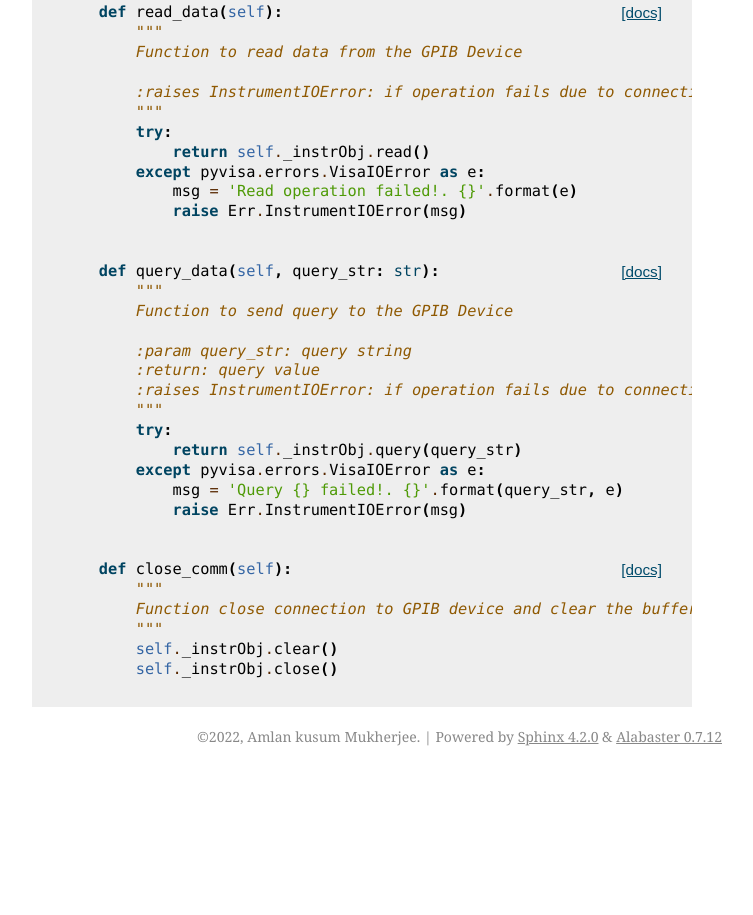
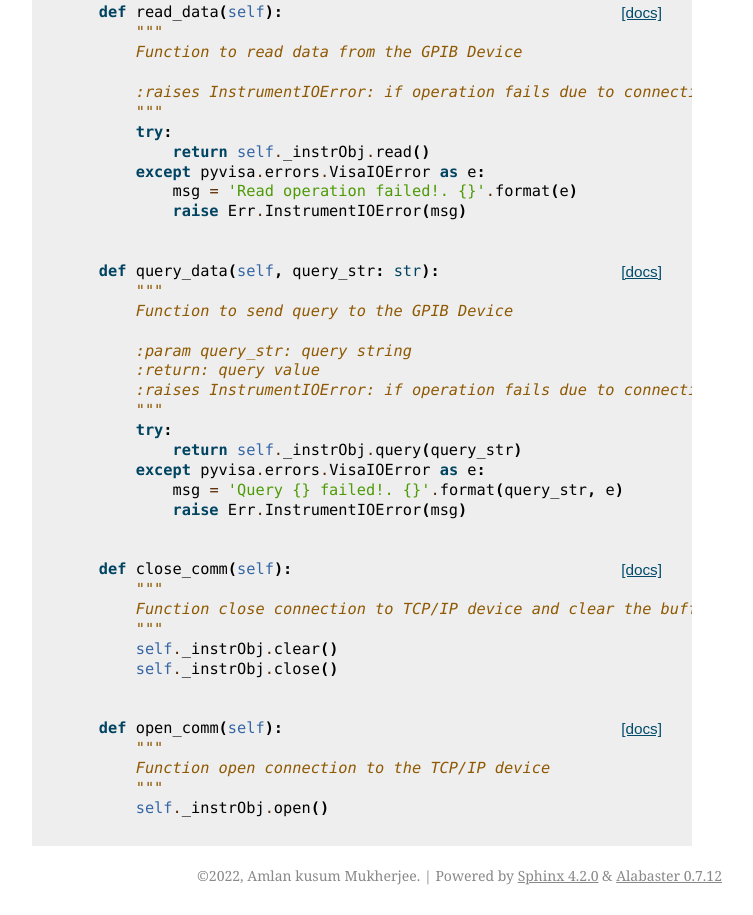
Before and after one commit to amlankmukherjee/py_THz_doc, a plain HTML site: page _modules/TCPIPBaseClass.html in a window 1280 px wide. Shown: the part 1114-2029 px from the top of the page, without its empty margins (388-1141 px from the left). Before the commit the page ends 1890 px from the top, so only its background shows below. Drawn offline with Linux system fonts and the light colour scheme.

Commit message:
Add files via upload

```diff
--- a/_modules/TCPIPBaseClass.html
+++ b/_modules/TCPIPBaseClass.html
@@ -109,10 +109,16 @@
 
 <div class="viewcode-block" id="TCPIPBaseClass.close_comm"><a class="viewcode-back" href="../source/TCPIPBaseClass.html#TCPIPBaseClass.TCPIPBaseClass.close_comm">[docs]</a>    <span class="k">def</span> <span class="nf">close_comm</span><span class="p">(</span><span class="bp">self</span><span class="p">):</span>
         <span class="sd">&quot;&quot;&quot;</span>
-<span class="sd">        Function close connection to GPIB device and clear the buffers</span>
+<span class="sd">        Function close connection to TCP/IP device and clear the buffers</span>
 <span class="sd">        &quot;&quot;&quot;</span>
         <span class="bp">self</span><span class="o">.</span><span class="n">_instrObj</span><span class="o">.</span><span class="n">clear</span><span class="p">()</span>
-        <span class="bp">self</span><span class="o">.</span><span class="n">_instrObj</span><span class="o">.</span><span class="n">close</span><span class="p">()</span></div></div>
+        <span class="bp">self</span><span class="o">.</span><span class="n">_instrObj</span><span class="o">.</span><span class="n">close</span><span class="p">()</span></div>
+
+<div class="viewcode-block" id="TCPIPBaseClass.open_comm"><a class="viewcode-back" href="../source/TCPIPBaseClass.html#TCPIPBaseClass.TCPIPBaseClass.open_comm">[docs]</a>    <span class="k">def</span> <span class="nf">open_comm</span><span class="p">(</span><span class="bp">self</span><span class="p">):</span>
+        <span class="sd">&quot;&quot;&quot;</span>
+<span class="sd">        Function open connection to the TCP/IP device</span>
+<span class="sd">        &quot;&quot;&quot;</span>
+        <span class="bp">self</span><span class="o">.</span><span class="n">_instrObj</span><span class="o">.</span><span class="n">open</span><span class="p">()</span></div></div>
 </pre></div>
 
           </div>
```
Also changed, not shown: _modules/COMBaseClass.html (+7 -1 lines), _modules/GPIBBaseClass.html (+7 -1 lines), _modules/TSweeperClass.html (+2 -0 lines).
